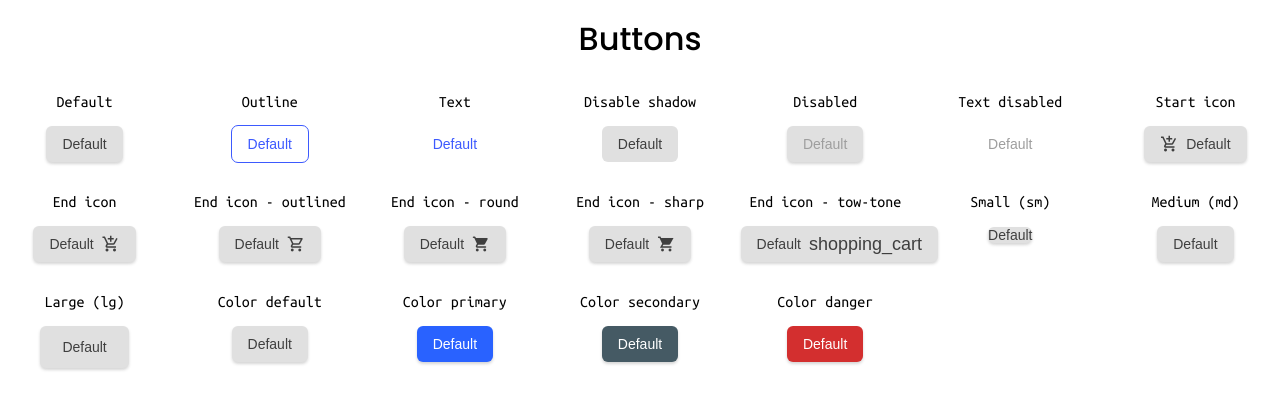
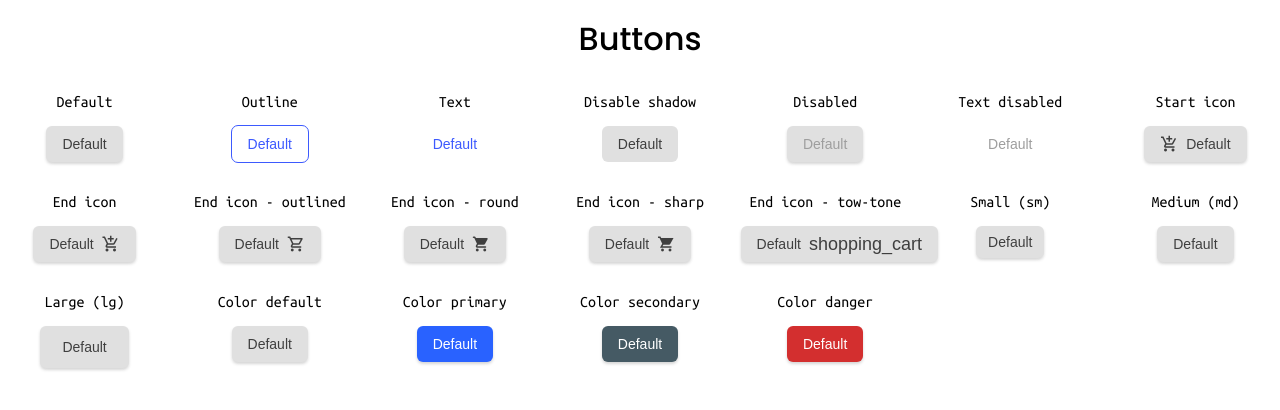
Before and after one commit to Hdoc1509/dev-challenges, a React (Vite) app in the folder 01-button-component/: page / in a window 1280 px wide. Shown: the top 410 px of the page. Built offline with nearby package versions, Linux system fonts and the light colour scheme.

Commit message:
fix(01-button-component): correct name for css block modifier

```diff
--- a/01-button-component/src/components/Button.scss
+++ b/01-button-component/src/components/Button.scss
@@ -49,16 +49,14 @@
     box-shadow: none;
   }
 
-  &-sm {
+  &--sm {
     --padding-y: 6px;
     height: 32px;
   }
-
   &--md {
     --padding-y: 8px;
     height: 36px;
   }
-
   &--lg {
     --padding-y: 11px;
     height: 42px;
```
